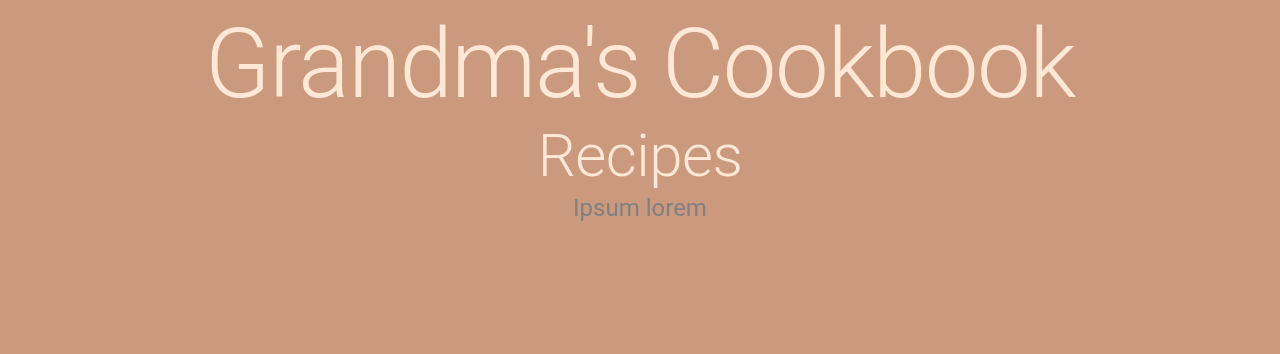
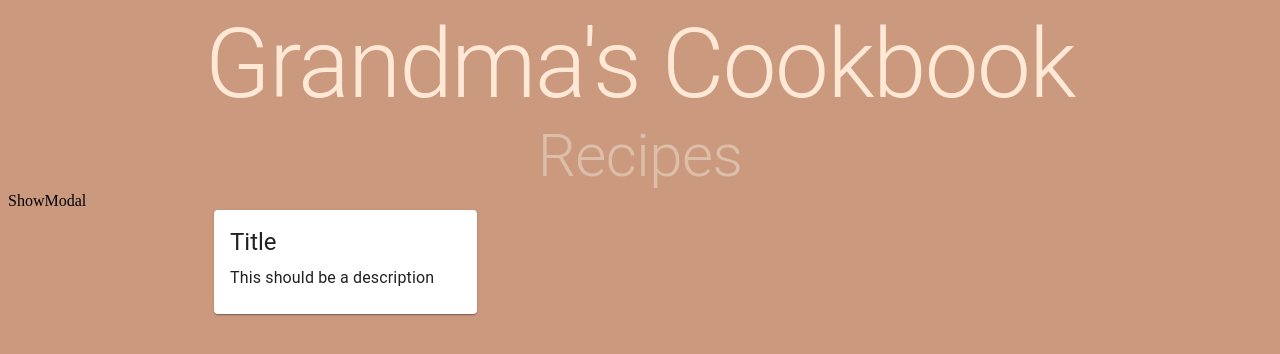
Before and after one commit to One-Stop-Shopping/Grandmas-Cookbook, a React app: page / in a window 1280 px wide. Shown: the top 354 px of the page. Built offline with nearby package versions, Linux system fonts and the light colour scheme.

Commit message:
Started Dialog modal

```diff
--- a/client/App.jsx
+++ b/client/App.jsx
@@ -1,12 +1,45 @@
-import React from "react";
-import { CssBaseline } from "@mui/material";
-import Grid from './containers/cardGrid.jsx';
+import React, { useState } from "react";
+import { Typography,
+    AppBar,
+    Container,
+    Toolbar } from '@mui/material';
+import { createTheme, ThemeProvider } from '@mui/material/styles';
+import Grid from './containers/cardGrid';
+import Modal from './components/modal'
+
+const theme = createTheme({
+    palette: {
+        primary: {
+            main: '#FFE8D6'
+        },
+        secondary: {
+            main: '#DDBEA9'
+        },
+        ternary: {
+            main: '#CB997E'
+        }
+    }
+})
 
 // eslint-disable-next-line no-unused-vars
 function App() {
+    const [ modalBool, showModal ] = useState(false)
 
     return (
-        <Grid/>
+        <ThemeProvider theme={theme}>
+            <header>
+                <Typography align='center' variant='h1' color='primary'>
+                    {'Grandma\'s Cookbook'}
+                </Typography>
+                <div className="actionHeader">
+                        <Typography variant='h2' align='center' color='secondary'>
+                            Recipes
+                        </Typography>
+                        <Modal/>
+                </div>
+            </header>
+            <Grid/>
+        </ThemeProvider>
     );
 };
 
--- /dev/null
+++ b/client/components/modal.jsx
@@ -0,0 +1,13 @@
+import React from 'react';
+
+function Modal(props) {
+    const { modalBool } = props;
+
+    return (
+        <div>
+            ShowModal
+        </div>
+    )
+}
+
+export default Modal;
--- a/client/containers/cardGrid.jsx
+++ b/client/containers/cardGrid.jsx
@@ -1,45 +1,51 @@
 // import Button from '@mui/material/Button';
-import * as React from 'react';
+import React, { useEffect } from 'react';
 import { styled } from '@mui/material/styles';
 import Box from '@mui/material/Box';
 import Paper from '@mui/material/Paper';
 import { Typography,
         AppBar,
         Card,
-        CardActions,
         CardContent,
-        CardMedia,
         Grid,
         Container } from '@mui/material';
-import MediaCard from '../components/mediaCard.jsx'
+import { useDispatch, useSelector } from 'react-redux';
+import { init } from '../slices/cardSlice'
 
 function CardGrid () {
+    const cards = [1, 2, 3, 4, 5, 6, 7, 8, 9];
+
+    const dispatch = useDispatch();
+    const { recipes } = useSelector(state=>state);
+
+    useEffect(()=> {
+        dispatch(init({ title: 'Title', desc: 'This should be a description', instructions:'instructions' }))
+    }, [])
+
     return (
-        <>
-            <header>
-                <Typography align='center' variant='h1'>
-                    {'Grandma\'s Cookbook'}
-                </Typography>
-            </header>
         <main>
             <div>
-                    <Container maxWidth="sm">
-                        <Typography variant='h2' align='center' color='#FFE8D6'>
-                            Recipes
+                <Container className='classes.cardGrid' maxWidth="md">
+                    <Grid container spacing={4}>
+                        {recipes.map((card) => (
+                            <Grid item key={card} xs={12} sm={6} md={4}>
+                                <Card
+                                sx={{ height: '100%', display: 'flex', flexDirection: 'column' }}
+                                >
+                                <CardContent sx={{ flexGrow: 1 }}>
+                                    <Typography gutterBottom variant="h5" component="h2">
+                                    {card.title}
                                     </Typography>
-                        <Typography variant='h5' align='center' color='grey' paragraph>
-                            Ipsum lorem
+                                    <Typography>
+                                    {card.desc}
                                     </Typography>
-                        <div>
-                            <Grid container spacing={2} justify='center'>
-                                <MediaCard/>
+                                </CardContent>
+                                </Card>
+                            </Grid>))}
                     </Grid>
-                        </div>
-
                 </Container>
             </div>
         </main>
-        </>
     )
 }
 
--- a/client/index.js
+++ b/client/index.js
@@ -1,10 +1,19 @@
 import React from 'react';
 import ReactDOM from 'react-dom/client'
 import App from './App.jsx';
+import { configureStore } from "@reduxjs/toolkit";
+import { Provider } from "react-redux";
+import rootReducer from "./slices/cardSlice";
 
 import styles from './scss/application.scss'
 
+const store = configureStore({
+    reducer: rootReducer
+});
+
 const root = ReactDOM.createRoot(document.getElementById('root'));
 root.render(
-    <App />
+    <Provider store={store}>
+        <App />
+    </Provider>
 );
--- a/client/scss/_app.scss
+++ b/client/scss/_app.scss
@@ -1,8 +1,10 @@
 body {
     background-color: $ternary;
+    display: flex;
+    flex-direction: column;
 }
 
 
-h1 {
-    color: $primary
-}
+// h1 {
+//     color: $primary
+// }
--- /dev/null
+++ b/client/slices/cardSlice.js
@@ -0,0 +1,21 @@
+const { createSlice } = require('@reduxjs/toolkit');
+
+const cardSlice = createSlice({
+    name: 'card',
+
+    initialState: {
+        recipes: [],
+    },
+
+    reducers: {
+        init: (state, param) => {
+            const { payload } = param;
+            const tempState = state;
+            tempState.recipes = [...state.recipes, payload];
+        },
+    }
+})
+
+const { actions, reducer } = cardSlice;
+export const { init } = actions;
+export default reducer
--- a/package.json
+++ b/package.json
@@ -26,6 +26,7 @@
     "@mui/icons-material": "^5.11.16",
     "@mui/material": "^5.11.16",
     "@mui/styled-engine-sc": "^5.11.11",
+    "@reduxjs/toolkit": "^1.9.3",
     "cheerio": "^1.0.0-rc.12",
     "cors": "^2.8.5",
     "dotenv": "^16.0.3",
@@ -33,6 +34,7 @@
     "node-fetch": "^2.6.9",
     "react": "^18.2.0",
     "react-dom": "^18.2.0",
+    "react-redux": "^8.0.5",
     "react-router-dom": "^6.10.0",
     "sass": "^1.60.0",
     "styled-components": "^5.3.9",
```
Also changed, not shown: 1 other file (tests, documents, lock files or other folders). Lines whose indentation alone changed are shown as unchanged.
